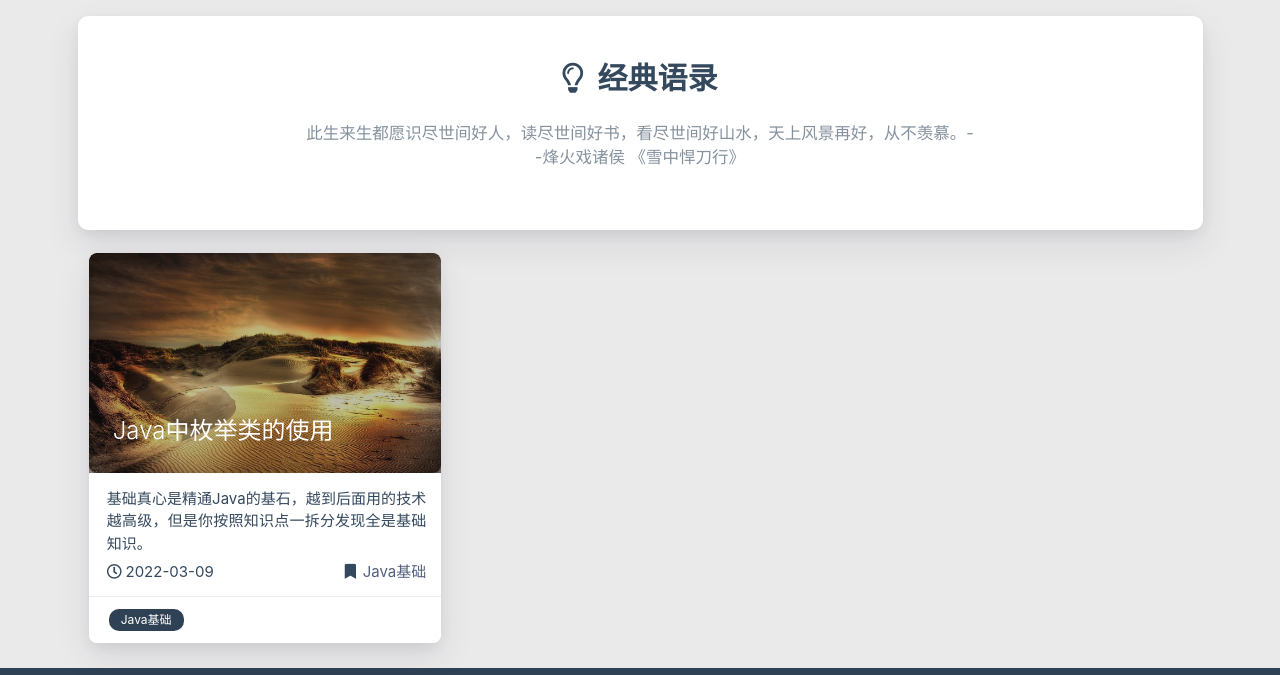
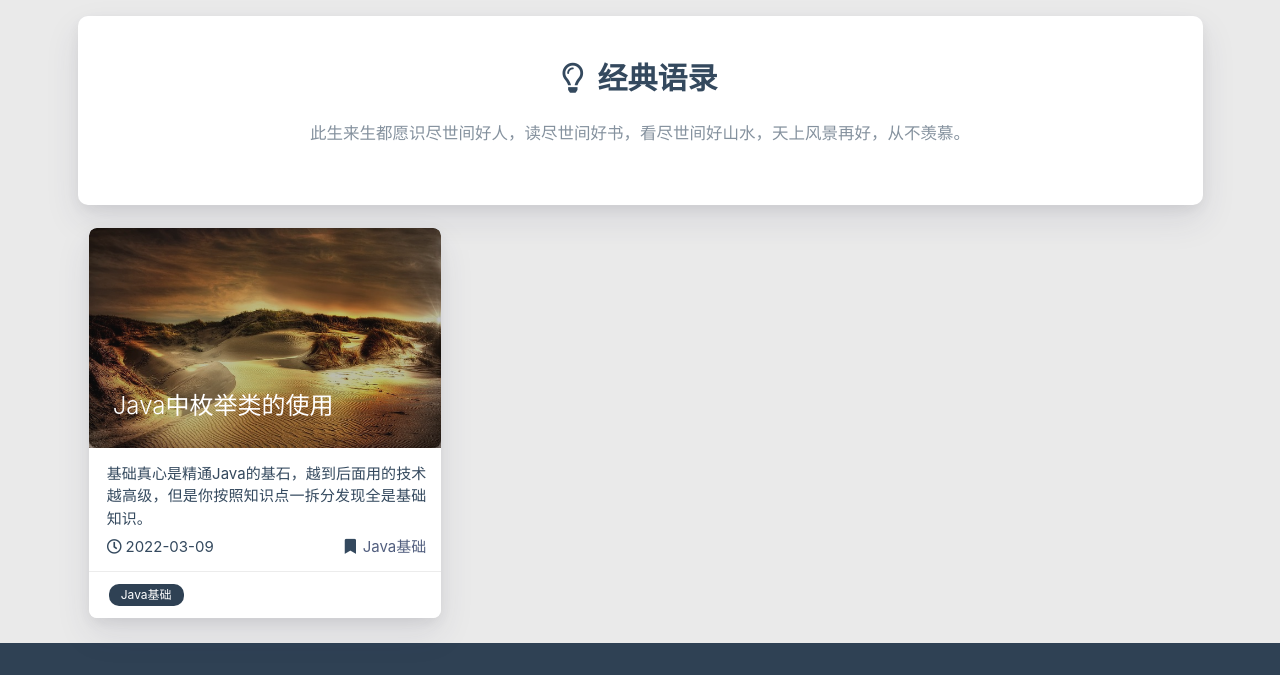
Before and after one commit to Eason-shu/Eason-shu.github.io, a plain HTML site: page index.html in a window 1280 px wide. Shown: the part 802-1477 px from the top of the page. Drawn offline with nearby package versions, Linux system fonts and the light colour scheme; some packages are replaced by stand-ins of ours; no server answers; a script that the page names is missing.

Commit message:
Site updated: 2022-03-09 15:21:45

```diff
--- a/index.html
+++ b/index.html
@@ -673,7 +673,7 @@
 
     <div class="row">
         <div class="col l8 offset-l2 m10 offset-m1 s10 offset-s1 center-align text">
-            此生来生都愿识尽世间好人，读尽世间好书，看尽世间好山水，天上风景再好，从不羡慕。--烽火戏诸侯 《雪中悍刀行》
+            此生来生都愿识尽世间好人，读尽世间好书，看尽世间好山水，天上风景再好，从不羡慕。
         </div>
     </div>
 </div>
```
Also changed, not shown: 1 other file.
